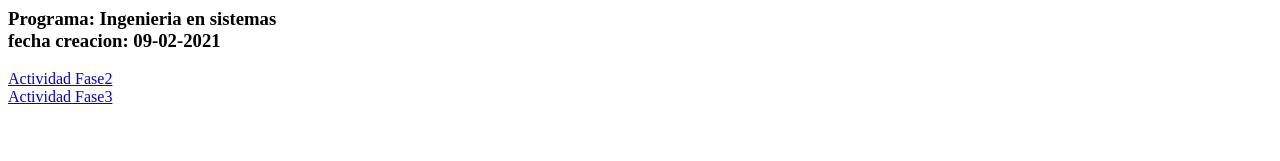
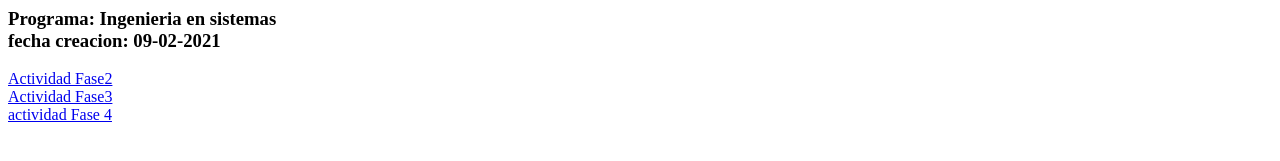
Before and after one commit to Ferk97/DSW-JennyferGraffi, a plain HTML site: page fase1/index.html in a window 1280 px wide. Shown: the part 189-350 px from the top of the page. Drawn offline with Linux system fonts and the light colour scheme.

Commit message:
Update index.html

```diff
--- a/fase1/index.html
+++ b/fase1/index.html
@@ -19,7 +19,8 @@
 </h3>
 <div>
     <a href="../fase2/desing.html">Actividad Fase2</a> <br>
-    <a href="../fase3/index.html">Actividad Fase3</a>
+    <a href="../fase3/index.html">Actividad Fase3</a> <br>
+    <a href="../fase4/index.html">actividad Fase 4</a>
 </div>
 </body>
 </html>
```
